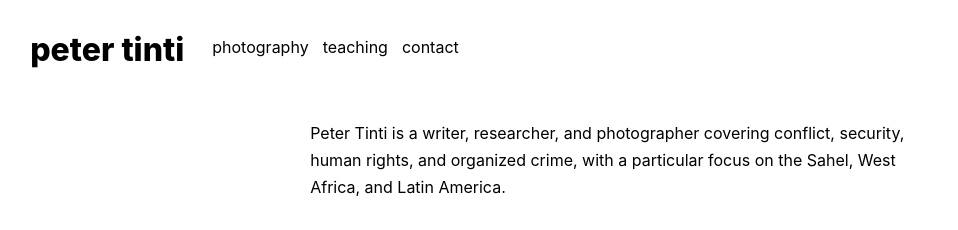
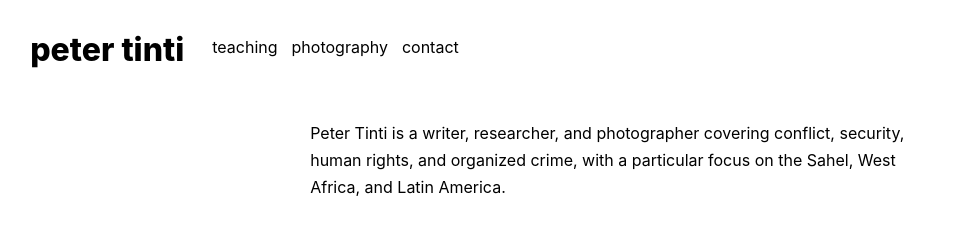
Before and after one commit to petertinti/petertinti.github.io, a Jekyll site: the page built from index.markdown, in a window 1280 px wide. Shown: the top 230 px of the page, without its empty margins (21-979 px from the left). Built offline with Jekyll 4.4.1, drawn with Linux system fonts in a browser that asks for light colours.

Commit message:
reorder!

```diff
--- a/_includes/header.html
+++ b/_includes/header.html
@@ -9,8 +9,8 @@
                 Blog is temporarily hidden. To re-enable, uncomment the line below:
                 <a href="{{ '/blog' | relative_url }}" class="nav-link{% if page.url contains '/blog' %} active{% endif %}">blog</a>
                 {% endcomment %}
+                <a href="{{ '/teaching' | relative_url }}" class="nav-link{% if page.url contains '/teaching' %} active{% endif %}">teaching</a>
                 <a href="{{ '/photography' | relative_url }}" class="nav-link{% if page.url contains '/photography' %} active{% endif %}">photography</a>
-                <a href="{{ '/teaching' | relative_url }}" class="nav-link{% if page.url contains '/teaching' %} active{% endif %}">teaching</a>
                 <a href="{{ '/contact' | relative_url }}" class="nav-link{% if page.url contains '/contact' %} active{% endif %}">contact</a>
             </nav>
 
@@ -30,8 +30,8 @@
             Blog is temporarily hidden. To re-enable, uncomment the line below:
             <a href="{{ '/blog' | relative_url }}" class="mobile-nav-link{% if page.url contains '/blog' %} active{% endif %}">blog</a>
             {% endcomment %}
+            <a href="{{ '/teaching' | relative_url }}" class="mobile-nav-link{% if page.url contains '/teaching' %} active{% endif %}">teaching</a>
             <a href="{{ '/photography' | relative_url }}" class="mobile-nav-link{% if page.url contains '/photography' %} active{% endif %}">photography</a>
-            <a href="{{ '/teaching' | relative_url }}" class="mobile-nav-link{% if page.url contains '/teaching' %} active{% endif %}">teaching</a>
             <a href="{{ '/contact' | relative_url }}" class="mobile-nav-link{% if page.url contains '/contact' %} active{% endif %}">contact</a>
         </nav>
     </div>
```
